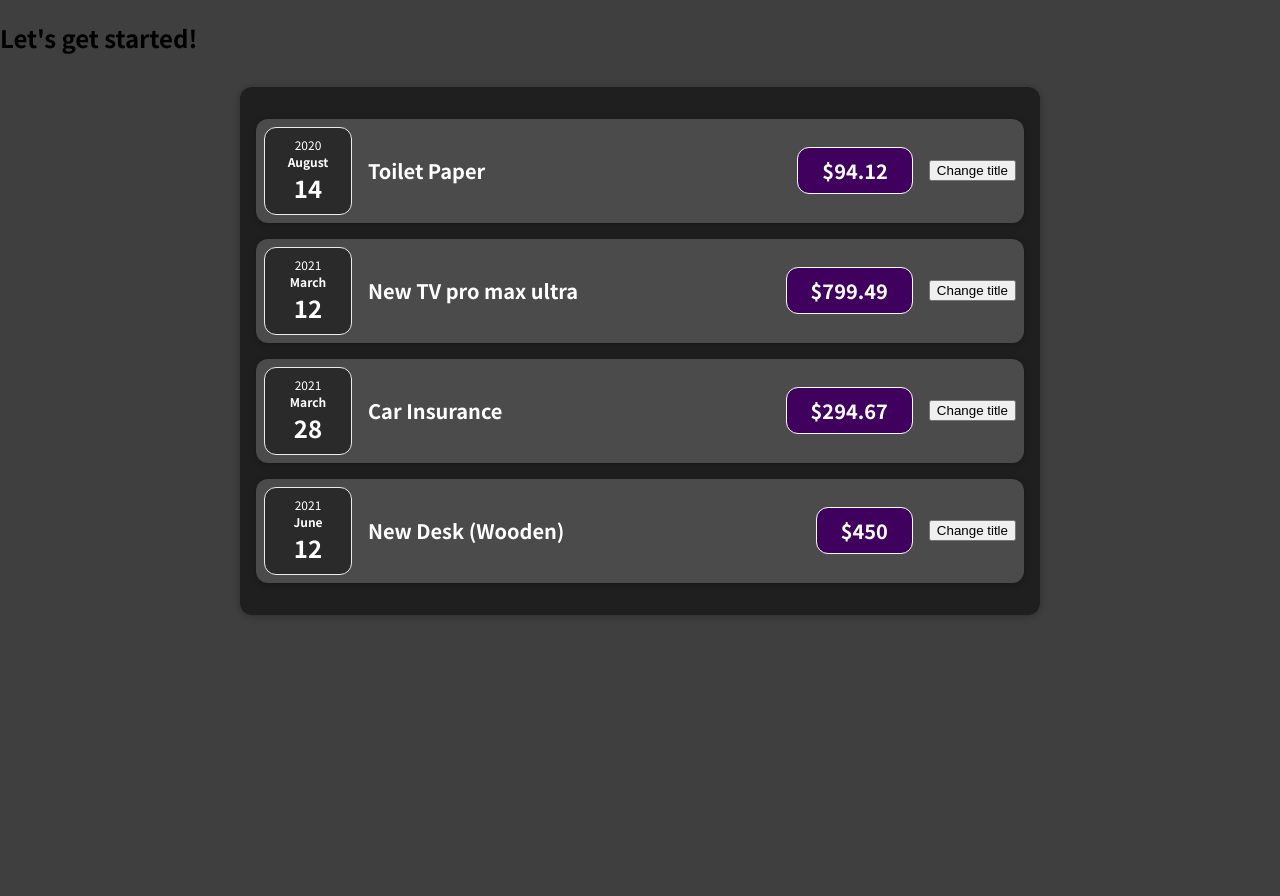
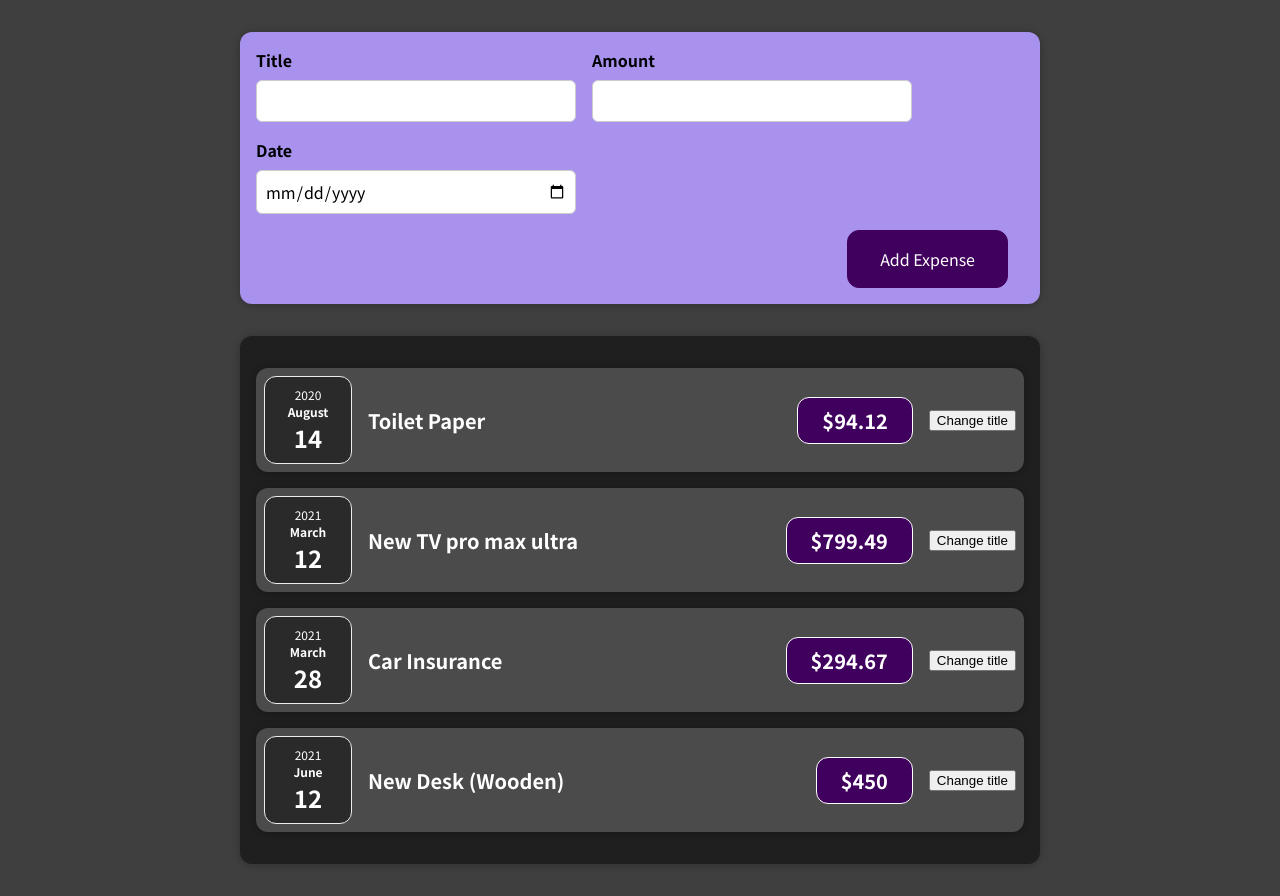
Before and after one commit to Jasvir123/udemy-react, a React (Create React App) app: page / in a window 1280 px wide. Before the commit the page ends 800 px from the top, so only its background shows below. Built offline with nearby package versions, Linux system fonts and the light colour scheme.

Commit message:
create ExpenseForm component

```diff
--- a/src/App.js
+++ b/src/App.js
@@ -1,5 +1,6 @@
 import ExpenseItem from "./components/Expenses/ExpenseItem";
 import "./components/Expenses/Expenses.css";
+import NewExpense from "./components/NewExpense/NewExpense";
 import Card from "./components/UI/Card";
 
 const App = () => {
@@ -32,7 +33,7 @@ const App = () => {
 
   return (
     <>
-      <h2>Let's get started!</h2>
+      <NewExpense />
       <Card className="expenses ">
         {expenses.map((data) => (
           <ExpenseItem data={data} key={data.id} />
--- /dev/null
+++ b/src/components/NewExpense/ExpenseForm.css
@@ -0,0 +1,26 @@
+.expense-form__controls {
+    display: flex;
+    flex-wrap: wrap;
+    gap: 1rem;
+    margin-bottom: 1rem;
+    text-align: left;
+  }
+
+  .expense-form__control label {
+    font-weight: bold;
+    margin-bottom: 0.5rem;
+    display: block;
+  }
+
+  .expense-form__control input {
+    font: inherit;
+    padding: 0.5rem;
+    border-radius: 6px;
+    border: 1px solid #ccc;
+    width: 20rem;
+    max-width: 100%;
+  }
+
+  .expense-form__actions {
+    text-align: right;
+  }
--- /dev/null
+++ b/src/components/NewExpense/ExpenseForm.js
@@ -0,0 +1,57 @@
+import { useState } from "react";
+import "./ExpenseForm.css";
+const ExpenseForm = () => {
+  const [enteredTitle, setEnteredTitle] = useState("");
+  const [enteredAmount, setEnteredAmount] = useState("");
+  const [enteredDate, setEnteredDate] = useState("");
+
+  const enteredTitleHandler = (e) => {
+    setEnteredTitle(e.target.value);
+  };
+  const enteredAmountHandler = (e) => {
+    setEnteredAmount(e.target.value);
+  };
+  const enteredDateHandler = (e) => {
+    setEnteredDate(e.target.value);
+  };
+
+  return (
+    <form>
+      <div className="expense-form__controls">
+        <div className="expense-form__control">
+          <label>Title</label>
+          <input
+            onChange={enteredTitleHandler}
+            type="text"
+            value={enteredTitle}
+          />
+        </div>
+        <div className="expense-form__control">
+          <label>Amount</label>
+          <input
+            onChange={enteredAmountHandler}
+            type="number"
+            min="0.01"
+            step="0.01"
+            max="9999999999"
+            value={enteredAmount}
+          />
+        </div>
+        <div className="expense-form__control">
+          <label>Date</label>
+          <input
+            onChange={enteredDateHandler}
+            type="date"
+            min="2019-01-01"
+            max="2023-07-01"
+            value={enteredDate}
+          />
+        </div>
+      </div>
+      <div className="expense-form__actions">
+        <button type="submit">Add Expense</button>
+      </div>
+    </form>
+  );
+};
+export default ExpenseForm;
--- /dev/null
+++ b/src/components/NewExpense/NewExpense.css
@@ -0,0 +1,38 @@
+.new-expense {
+    background-color: #a892ee;
+    padding: 1rem;
+    margin: 2rem auto;
+    width: 50rem;
+    max-width: 95%;
+    border-radius: 12px;
+    text-align: center;
+    box-shadow: 0 1px 8px rgba(0, 0, 0, 0.25);
+  }
+
+  .new-expense button {
+    font: inherit;
+    cursor: pointer;
+    padding: 1rem 2rem;
+    border: 1px solid #40005d;
+    background-color: #40005d;
+    color: white;
+    border-radius: 12px;
+    margin-right: 1rem;
+  }
+
+  .new-expense button:hover,
+  .new-expense button:active {
+    background-color: #510674;
+    border-color: #510674;
+  }
+
+  .new-expense button.alternative {
+    color: #220131;
+    border-color: transparent;
+    background-color: transparent;
+  }
+
+  .new-expense button.alternative:hover,
+  .new-expense button.alternative:active {
+    background-color: #ddb3f8;
+  }
--- /dev/null
+++ b/src/components/NewExpense/NewExpense.js
@@ -0,0 +1,10 @@
+import "./NewExpense.css";
+import ExpenseForm from "./ExpenseForm";
+const NewExpense = () => {
+  return (
+    <div className="new-expense">
+      <ExpenseForm />
+    </div>
+  );
+};
+export default NewExpense;
```
